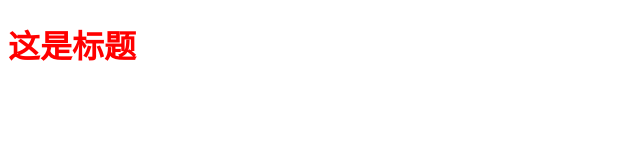
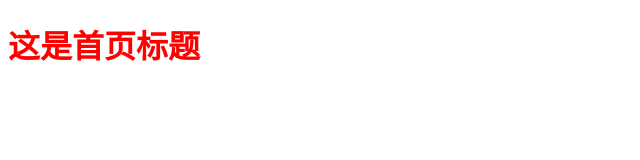
Before and after one commit to huangchucai/docker-jenkins, a website: page index.html in a window 1280 px wide. Shown: the whole page, without its empty margins (0-640 px from the left). Drawn offline with Linux system fonts and the light colour scheme.

Commit message:
change index.html

```diff
--- a/index.html
+++ b/index.html
@@ -9,6 +9,6 @@
     <link rel="stylesheet" href="/index.css">
 </head>
 <body>
-<h1>这是标题</h1>
+<h1>这是首页标题</h1>
 </body>
 </html>
```
